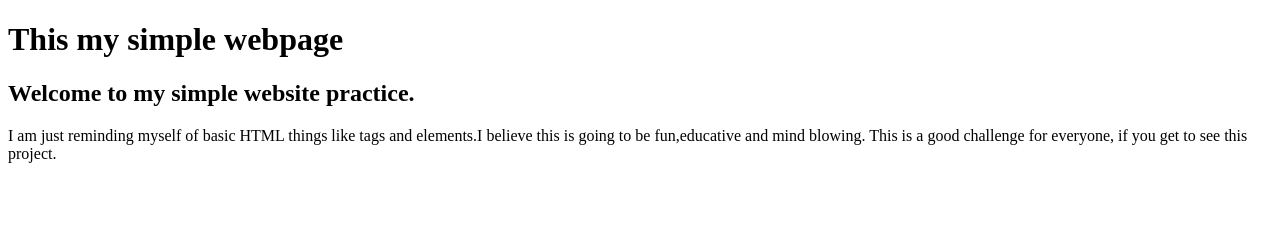
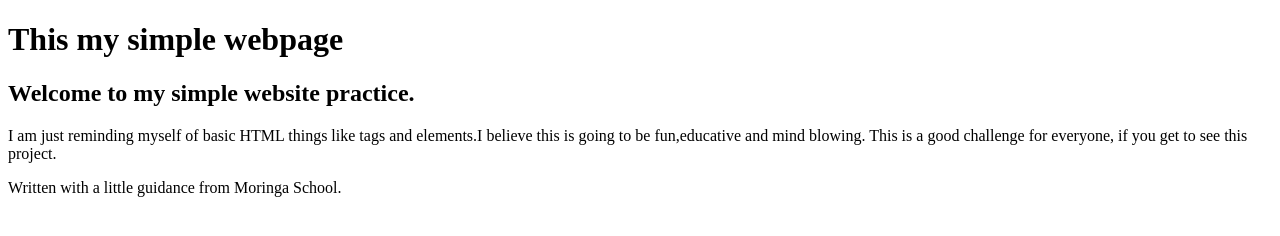
Before and after one commit to kim-olanga/my-simple-webpage, a plain HTML site: page index.html in a window 1280 px wide. Drawn offline with Linux system fonts and the light colour scheme.

Commit message:
add block elements to the page

```diff
--- a/index.html
+++ b/index.html
@@ -12,5 +12,7 @@
   <h2>Welcome to my simple website practice.</h2>
 
   <p>I am just reminding myself of basic HTML things like tags and elements.I believe this is going to be fun,educative and mind blowing. This is a good challenge for everyone, if you get to see this project.</p>
+
+  <p>Written with a little guidance from Moringa School.</p>
 </body>
 </html>
```
